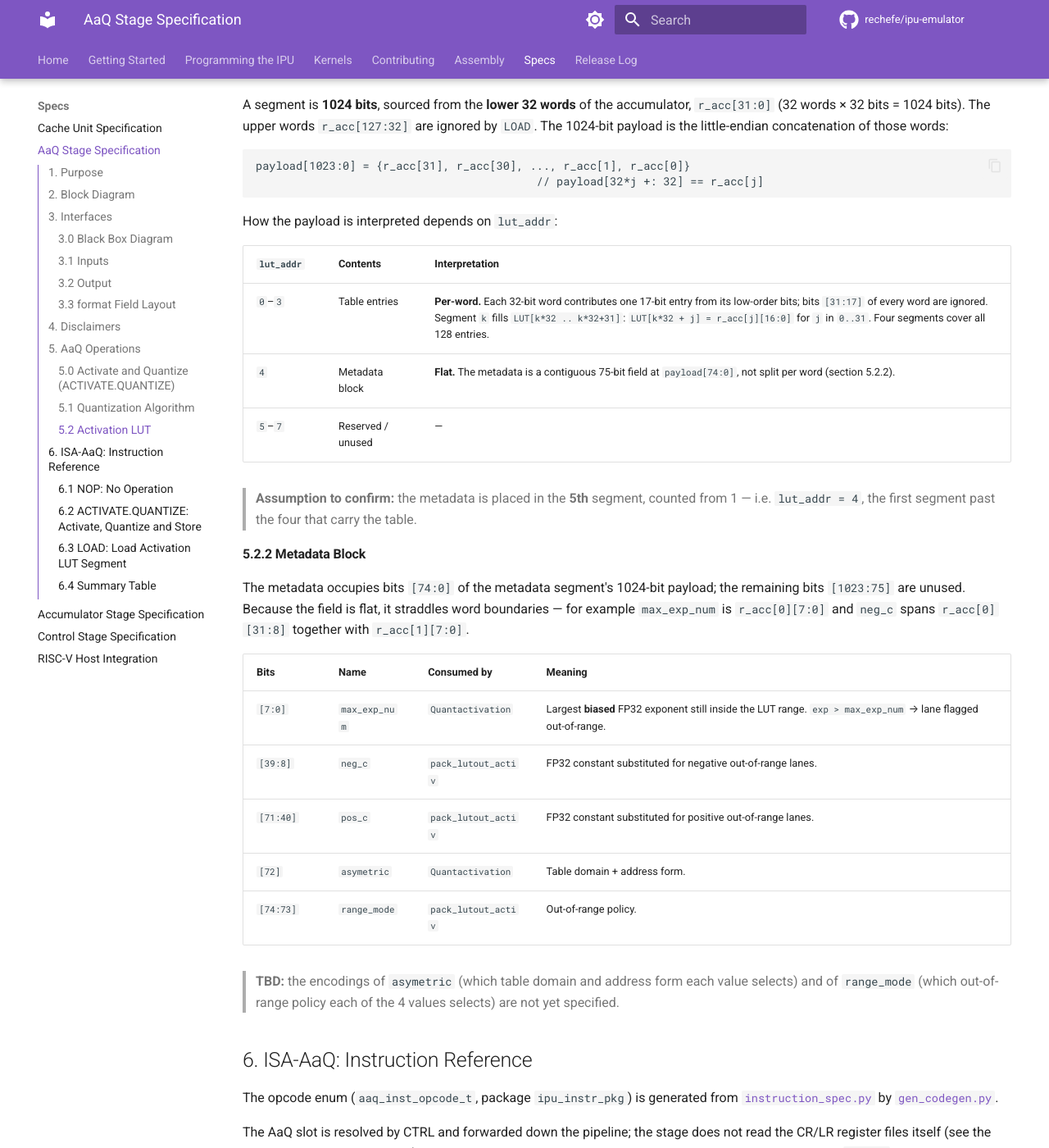
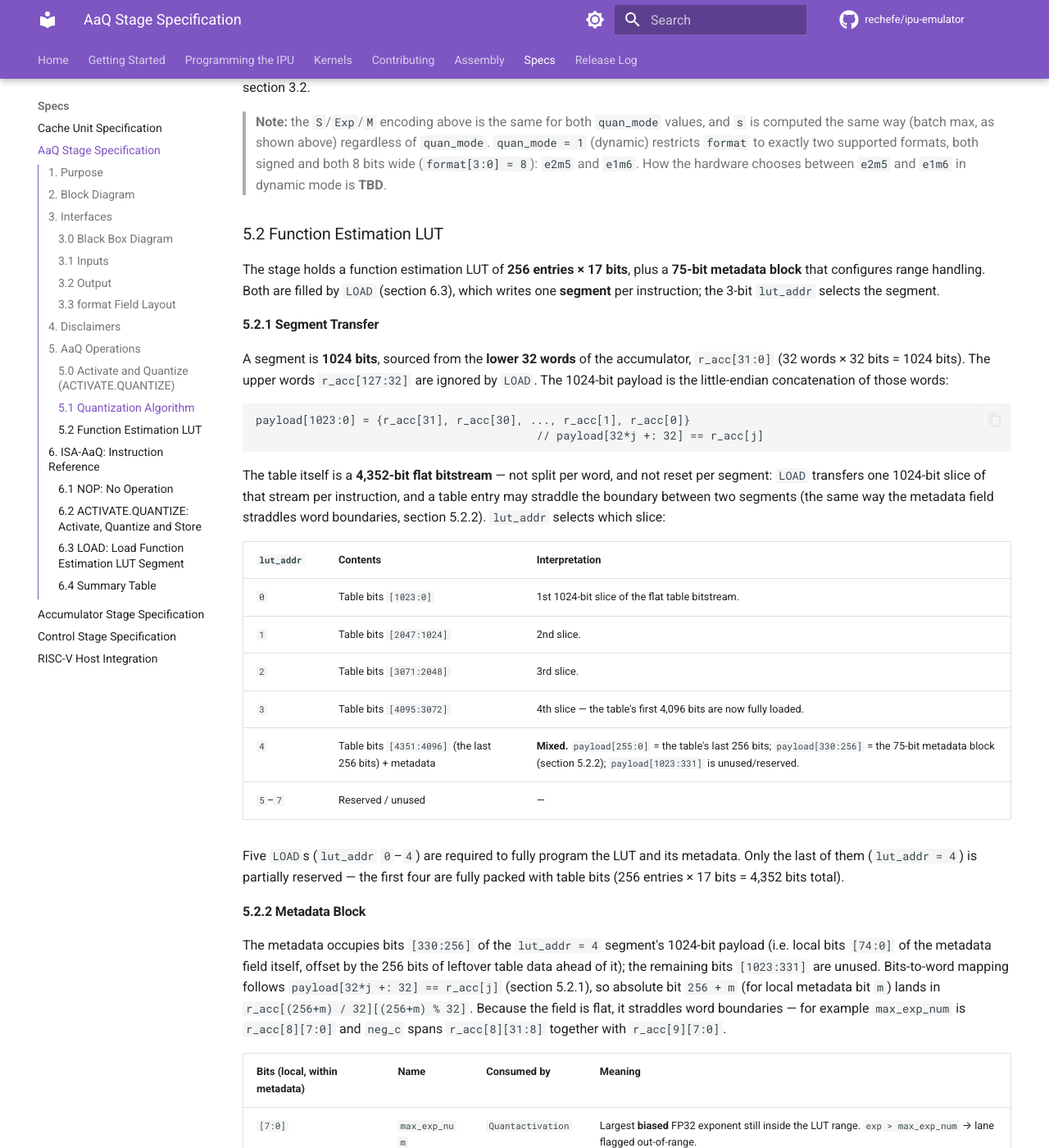
Before and after one commit to rechefe/ipu-emulator, an MkDocs documentation site: the page built from docs/content/specs/stage-aaq-str.md, in a window 1280 px wide and 1400 px high, scrolled down 5834 px. Shown: the whole window at 82% size. Built offline with MkDocs 1.6.1 and Material for MkDocs 9.7.7, drawn with Linux system fonts in a browser that asks for light colours; comment, search, counter and statistics services are not loaded; some of the changed text lies outside the part shown.

Commit message:
fix: clarify AaQ stage documentation and correct format field details

````diff
--- a/docs/content/specs/stage-aaq-str.md
+++ b/docs/content/specs/stage-aaq-str.md
@@ -5,25 +5,24 @@
 The AaQ (Activation and Quantization) stage applies element-wise activation
 and special functions to the 128-element accumulator, quantizes the
 128-element vector into an 8-bit vector, and **writes the result to external
-memory (XMEM) itself** — there is no separate Store stage. It produces:
+memory (XMEM) It produces:
 
 - A 128-element vector of 8-bit quantized values.
 - A scale factor.
 - A format field.
 
-The stage also owns the activation **LUT**, which is filled by the `LOAD`
+The stage also owns the function estimation **LUT**, which is filled by the `LOAD`
 instruction (section 6.3).
 
 ## 2. Block Diagram
 
 ```mermaid
 flowchart LR
-    mult_stage:::blue
     acc_stage:::blue
     ACC(["r_acc 128x32bit"]):::yellow
     WADDR(["write_addr"]):::yellow
-    XMEM(["XMEM write<br>Memory[write_addr] =<br>128x8bit elements | 8bit scale | 7bit format"]):::red
-    LUT["LUT<br>128x17bit<br>+ 75b metadata"]:::teal
+    XMEM(["XMEM write<br>Memory[write_addr] =<br>128x8bit elements | 8bit scale | 8bit format"]):::red
+    LUT["LUT<br>256x17bit<br>+ 75b metadata"]:::teal
     ACT["Activation"]:::teal
     QUANT["Quantization"]:::teal
 
@@ -85,7 +84,7 @@
 | `valid_elements` | `input logic [7:0]` | Number of valid elements in `r_acc`, range `0`–`128`. 8 bits are required because `128` is not representable in 7. |
 | `partition` | `input logic [1:0]` | Element partition grouping: enum of `1`/`2`/`4`/`8` (encoded `00`/`01`/`10`/`11`). Exact semantics TBD. |
 | `partition_mask` | `input logic [2:0]` | Count of `partition` groups, counted from the right (highest-indexed group), that are masked out entirely. `0` = all `partition` groups valid; `k` = the rightmost `k` groups are masked — their elements do not participate in activation/quantization and their output elements are forced to 0 (section 6.2). `k` must not exceed `partition - 1` (masking every group is not a supported configuration). Example: `partition = 8` splits the 128 elements into 8 groups of 16 (`elements[0:15] \| elements[16:31] \| ... \| elements[112:127]`); `partition_mask = 2` masks the rightmost 2 groups, i.e. `elements[96:127]`. |
-| `format` | `input logic [6:0]` | Output element format. See section 3.3. |
+| `format` | `input logic [7:0]` | Output element format. See section 3.3. |
 | `quan_mode` | `input logic` | Scale-factor mode: `1` = dynamic, `0` = static. |
 | `write_addr` | `input logic [XMEM_ADDR_W-1:0]` | Destination XMEM address for the quantized result (see `XMEM_ADDR_W` in the Control stage spec, section 4). The stage writes to this address directly. |
 
@@ -94,47 +93,47 @@
 ### 3.2 Output
 
 AaQ performs the XMEM write itself. On `ACTIVATE.QUANTIZE` (and only on that
-opcode — see section 4) the stage drives a single 1039-bit write to
+opcode — see section 4) the stage drives a single 1040-bit write to
 `Memory[write_addr]`:
 
 | Field | Width | Description |
 |-------|-------|-------------|
 | `elements` | 128 × 8 = 1024 bits | 128 quantized elements, 8 bits each (section 5.1). |
 | `scale` | 8 bits | Batch scale factor, `e8m0` (section 5.1). |
-| `format` | 7 bits | Passed through unchanged from the `format` input (section 3.3). |
+| `format` | 8 bits | Passed through unchanged from the `format` input (section 3.3). |
 
-Total write payload: 1024 + 8 + 7 = **1039 bits**, to address `write_addr`.
+Total write payload: 1024 + 8 + 8 = **1040 bits**, to address `write_addr`.
 
 `aaq_out` is used below as the pseudocode name for this bundle; the concrete
 storage/register implementation is left to the designer.
 
 ### 3.3 `format` Field Layout
 
-`format` is 7 bits:
+`format` is 8 bits:
 
 | Bits | Name | Description |
 |------|------|-------------|
-| `[6]` | `sign` | `0` = unsigned, `1` = signed. |
-| `[5:3]` | `exp_bits` (`fe`) | Number of exponent bits, `0`–`7`. |
-| `[2:0]` | `width` | Total element width, encoded as `width - 1`; field value `0`–`7` means a total width `W` of `1`–`8` bits. |
+| `[7]` | `sign` | `0` = unsigned, `1` = signed. |
+| `[6:4]` | `exp_bits` (`fe`) | Number of exponent bits, `0`–`7`. |
+| `[3:0]` | `width` | Total element width `W`, stored directly (no offset): value `1`–`8`. `0` is reserved/invalid. |
 
 The mantissa is **the remainder** — what is left of the element width once the
 sign and exponent bits are taken out:
 
 ```text
-sign_bit = format[6]                 // 0 or 1
-fe       = format[5:3]               // exponent bits
-W        = format[2:0] + 1           // total element width, 1..8 bits
+sign_bit = format[7]                 // 0 or 1
+fe       = format[6:4]               // exponent bits
+W        = format[3:0]               // total element width, 1..8 bits (stored directly)
 fm       = W - fe - sign_bit         // mantissa bits (the leftover)
 ```
 
 `fm` must be `>= 0`, i.e. `W >= fe + sign_bit`; encodings that violate this are
 invalid. `fm = 0` is legal (no mantissa bits). `W <= 8` always, so a quantized
 element always fits in its 8-bit output slot; when `W < 8` the unused
-high-order bits are zero-padded.
+low-order bits are zero-padded.
 
 Example: signed, 2 exponent bits, 8-bit width (`e2m5`) is
-`format = {1, 3'd2, 3'd7}` → `fm = 8 - 2 - 1 = 5`.
+`format = {1, 3'd2, 4'd8}` → `fm = 8 - 2 - 1 = 5`.
 
 ## 4. Disclaimers
 
@@ -151,47 +150,67 @@
 separate activate-only or quantize-only instruction. It applies an
 element-wise activation function to every element of `r_acc`.
 
-The function is selected via `function_type` and applied directly to the
-FP32 elements. Functions besides `relu`,
-`relu6`, and `identity` are loaded into the LUT; functions called by name `exp2`,`rsqrt`, `reciprocal`, or `generic`, require the function to be
-present in the LUT.
+The function is selected via `function_type` and applied to each FP32
+element. `identity`, `relu`, and `relu6` are computed directly; `exp2`,
+`reciprocal`, `rsqrt`, and `generic` are evaluated through the LUT, so the
+selected function must already be loaded there (section 5.2).
 
 ```text
 for i in 0..127:
+    x = r_acc[i]
     case function_type:
-        identity:    activated[i] = r_acc[i]
-        relu:        activated[i] = max(0, r_acc[i])
-        relu6:       activated[i] = min(max(0, r_acc[i]), 6)
-        reciprocal:  activated[i] = (r_acc[i] == 0) ? inf : LUT[function_type](r_acc[i])
-        rsqrt:       activated[i] = (r_acc[i] == 0) ? inf : (r_acc[i] < 0) ? 0 : LUT[function_type](r_acc[i])
-        exp2:        activated[i] = LUT[function_type](r_acc[i])
-        generic:     activated[i] = LUT[function_type](r_acc[i])
+        // computed directly
+        identity:    activated[i] = x
+        relu:        activated[i] = max(0, x)
+        relu6:       activated[i] = min(max(0, x), 6)
+
+        // evaluated through the LUT, no special-casing
+        exp2:        activated[i] = LUT[function_type](x)
+        generic:     activated[i] = LUT[function_type](x)
+
+        // evaluated through the LUT, with a guard for x's sign/zero
+        reciprocal:  if x == 0:      activated[i] = inf
+                     else:           activated[i] = LUT[function_type](x)
+        rsqrt:       if x == 0:      activated[i] = inf
+                     elif x < 0:     activated[i] = 0
+                     else:           activated[i] = LUT[function_type](x)
 ```
 
 Supported function types: activation and special functions grouped onto a
 single field:
 
 
-| Encoding | Name | Formula | Explicit Function(s) | Notes |
-|----------|------|---------|----------------------|-------|
-| 1 | `identity` | `f(x) = x` | `identity`: `f(x) = x` | Pass-through; no transform. |
-| 2 | `relu` | `f(x) = max(0, x)` | `relu`: `f(x) = max(0, x)` | Most common non-linearity. |
-| 3 | `relu6` | `f(x) = min(max(0, x), 6)` | `relu6`: `f(x) = min(max(0, x), 6)` | Clipped ReLU; used in MobileNet. |
-| 4 | `generic` | `f(x) = LUT[generic](x)` | `sigmoid`: `f(x) = 1 / (1 + e^-x)`<br>`tanh`: `f(x) = (e^x - e^-x) / (e^x + e^-x)`<br>`gelu`: `f(x) = x · Φ(x) = 0.5 · x · (1 + erf(x / √2))`<br>`softplus`: `f(x) = ln(1 + e^x)`<br>`elu`: `f(x) = x` if `x ≥ 0`, else `α · (e^x - 1)` (α = 1.0)<br>`silu`: `f(x) = x · sigmoid(x) = x / (1 + e^-x)` | Covers all activations except `relu` and `relu6`. All of them are called by the single name `generic`; which one is applied is decided by whichever function was loaded into the LUT, not by the encoding. |
-| 5 | `reciprocal` | `f(x) = 1/x` (inf if x = 0) | `reciprocal`: `f(x) = 1/x` (inf if x = 0) | Multiplicative inverse; useful for normalization. |
-| 6 | `rsqrt` | `f(x) = 1/√x` (inf if x = 0, 0 if x < 0) | `rsqrt`: `f(x) = 1/√x` (inf if x = 0, 0 if x < 0) | Reciprocal square root; used in layer normalization. |
-| 7 | `exp2` | `f(x) = 2^x` | `exp2`: `f(x) = 2^x` | Used for dequantization, softmax and attention scaling. |
+| Encoding | Name | Formula | Notes |
+|----------|------|---------|-------|
+| 1 | `identity` | `f(x) = x` | Pass-through; no transform. |
+| 2 | `relu` | `f(x) = max(0, x)` | Most common non-linearity. |
+| 3 | `relu6` | `f(x) = min(max(0, x), 6)` | Clipped ReLU; used in MobileNet. |
+| 4 | `generic` | `f(x) = LUT[generic](x)` | Covers all activations except `relu` and `relu6` — see the table below for the explicit function each one computes. All of them are called by the single name `generic`; which one is applied is decided by whichever function was loaded into the LUT, not by the encoding. |
+| 5 | `reciprocal` | `f(x) = 1/x` (inf if x = 0) | Multiplicative inverse; useful for normalization. |
+| 6 | `rsqrt` | `f(x) = 1/√x` (inf if x = 0, 0 if x < 0) | Reciprocal square root; used in layer normalization. |
+| 7 | `exp2` | `f(x) = 2^x` | Used for dequantization, softmax and attention scaling. |
+
+`generic` (encoding 4) covers six functions, all loaded into and called through the same LUT entry:
+
+| Name | Formula |
+|------|---------|
+| `sigmoid` | `f(x) = 1 / (1 + e^-x)` |
+| `tanh` | `f(x) = (e^x - e^-x) / (e^x + e^-x)` |
+| `gelu` | `f(x) = x · Φ(x) = 0.5 · x · (1 + erf(x / √2))` |
+| `softplus` | `f(x) = ln(1 + e^x)` |
+| `elu` | `f(x) = x` if `x ≥ 0`, else `α · (e^x - 1)` (`α = 1.0`) |
+| `silu` | `f(x) = x · sigmoid(x) = x / (1 + e^-x)` |
 
 ### 5.1 Quantization Algorithm
 
 After activation (section 5.0), each activated FP32 element `a` (IEEE-754 single
 precision: 1-bit sign `S`, 8-bit exponent `e`, 23-bit mantissa) is quantized
 to the format selected by `format` (section 3.3): a sign bit present only if
-`format[6] = 1` (signed; omitted when unsigned), `fe` exponent bits
-(`format[5:3]`), and `fm` mantissa bits derived as the leftover
-`fm = W - fe - sign_bit`, where `W = format[2:0] + 1` is the total element
-width. Since the mantissa is the remainder of the width, `sign + fe + fm`
-always totals exactly `W`; when `W < 8` the leftover high-order bits of the
+`format[7] = 1` (signed; omitted when unsigned), `fe` exponent bits
+(`format[6:4]`), and `fm` mantissa bits derived as the leftover
+`fm = W - fe - sign_bit`, where `W = format[3:0]` (stored directly, no
+offset) is the total element width. Since the mantissa is the remainder of the width, `sign + fe + fm`
+always totals exactly `W`; when `W < 8` the leftover low-order bits of the
 8-bit quantized element are zero-padded. `fe` is at minimum 1 bit; `fm` may be
 0 bits. FP32 inputs are always treated as normalized (implicit leading 1);
 subnormal inputs are not specially handled.
@@ -223,10 +242,10 @@
     M   = RTN(1.M >> [E - (2^fe - 1) + 1])  // extra right-shift preserves magnitude instead of flushing to zero
 ```
 
-`RTN` = round to nearest. Sign `S` (when present, `format[6] = 1`) is passed
+`RTN` = round to nearest. Sign `S` (when present, `format[7] = 1`) is passed
 through unchanged. The final 8-bit quantized element is
-`{0-pad, S?, Exp, M}`: `S`, `Exp` (`fe` bits), and `M` (`fm` bits) packed at
-the low end, zero-padded at the high end to fill 8 bits. The write payload
+`{S?, Exp, M, 0-pad}`: `S`, `Exp` (`fe` bits), and `M` (`fm` bits) packed at
+the high end, zero-padded at the low end to fill 8 bits. The write payload
 also carries `Format` (passed through unchanged from the `format` input) and
 the batch `Scale` (`s`), as described in section 3.2.
 
@@ -234,12 +253,12 @@
 > `quan_mode` values, and `s` is computed the same way (batch max, as shown
 > above) regardless of `quan_mode`. `quan_mode = 1` (dynamic) restricts
 > `format` to exactly two supported formats, both signed and both 8 bits
-> wide (`format[2:0] = 7`): `e2m5` and `e1m6`. How the hardware chooses
+> wide (`format[3:0] = 8`): `e2m5` and `e1m6`. How the hardware chooses
 > between `e2m5` and `e1m6` in dynamic mode is **TBD**.
 
-### 5.2 Activation LUT
+### 5.2 Function Estimation LUT
 
-The stage holds an activation lookup table of **128 entries × 17 bits**,
+The stage holds a function estimation LUT of **256 entries × 17 bits**,
 plus a **75-bit metadata block** that configures range handling. Both are
 filled by `LOAD` (section 6.3), which writes one **segment** per instruction;
 the 3-bit `lut_addr` selects the segment.
@@ -256,26 +275,39 @@
                                           // payload[32*j +: 32] == r_acc[j]
 ```
 
-How the payload is interpreted depends on `lut_addr`:
+The table itself is a **4,352-bit flat bitstream** — not split per word, and
+not reset per segment: `LOAD` transfers one 1024-bit slice of that stream
+per instruction, and a table entry may straddle the boundary between two
+segments (the same way the metadata field straddles word boundaries,
+section 5.2.2). `lut_addr` selects which slice:
 
 | `lut_addr` | Contents | Interpretation |
 |------------|----------|----------------|
-| `0`–`3` | Table entries | **Per-word.** Each 32-bit word contributes one 17-bit entry from its low-order bits; bits `[31:17]` of every word are ignored. Segment `k` fills `LUT[k*32 .. k*32+31]`: `LUT[k*32 + j] = r_acc[j][16:0]` for `j` in `0..31`. Four segments cover all 128 entries. |
-| `4` | Metadata block | **Flat.** The metadata is a contiguous 75-bit field at `payload[74:0]`, not split per word (section 5.2.2). |
+| `0` | Table bits `[1023:0]` | 1st 1024-bit slice of the flat table bitstream. |
+| `1` | Table bits `[2047:1024]` | 2nd slice. |
+| `2` | Table bits `[3071:2048]` | 3rd slice. |
+| `3` | Table bits `[4095:3072]` | 4th slice — the table's first 4,096 bits are now fully loaded. |
+| `4` | Table bits `[4351:4096]` (the last 256 bits) + metadata | **Mixed.** `payload[255:0]` = the table's last 256 bits; `payload[330:256]` = the 75-bit metadata block (section 5.2.2); `payload[1023:331]` is unused/reserved. |
 | `5`–`7` | Reserved / unused | — |
 
-> **Assumption to confirm:** the metadata is placed in the **5th** segment,
-> counted from 1 — i.e. `lut_addr = 4`, the first segment past the four that
-> carry the table.
+Five `LOAD`s (`lut_addr` `0`–`4`) are required to fully program the LUT and
+its metadata. Only the last of them (`lut_addr = 4`) is partially reserved —
+the first four are fully packed with table bits (256 entries × 17 bits =
+4,352 bits total).
 
 #### 5.2.2 Metadata Block
 
-The metadata occupies bits `[74:0]` of the metadata segment's 1024-bit
-payload; the remaining bits `[1023:75]` are unused. Because the field is flat,
-it straddles word boundaries — for example `max_exp_num` is `r_acc[0][7:0]`
-and `neg_c` spans `r_acc[0][31:8]` together with `r_acc[1][7:0]`.
+The metadata occupies bits `[330:256]` of the `lut_addr = 4` segment's
+1024-bit payload (i.e. local bits `[74:0]` of the metadata field itself,
+offset by the 256 bits of leftover table data ahead of it); the remaining
+bits `[1023:331]` are unused. Bits-to-word mapping follows
+`payload[32*j +: 32] == r_acc[j]` (section 5.2.1), so absolute bit `256 + m`
+(for local metadata bit `m`) lands in `r_acc[(256+m) / 32][(256+m) % 32]`.
+Because the field is flat, it straddles word boundaries — for example
+`max_exp_num` is `r_acc[8][7:0]` and `neg_c` spans `r_acc[8][31:8]` together
+with `r_acc[9][7:0]`.
 
-| Bits | Name | Consumed by | Meaning |
+| Bits (local, within metadata) | Name | Consumed by | Meaning |
 |------|------|-------------|---------|
 | `[7:0]` | `max_exp_num` | `Quantactivation` | Largest **biased** FP32 exponent still inside the LUT range. `exp > max_exp_num` → lane flagged out-of-range. |
 | `[39:8]` | `neg_c` | `pack_lutout_activ` | FP32 constant substituted for negative out-of-range lanes. |
@@ -327,13 +359,13 @@
   aaq_out.elements[n..127] = 0
   aaq_out.scale = s                                    // section 5.1
   aaq_out.format = format
-  Memory[write_addr] = aaq_out                         // 1039 bits, section 3.2
+  Memory[write_addr] = aaq_out                         // 1040 bits, section 3.2
   ```
 - **Example:** `ACTIVATE.QUANTIZE relu, CR15;;`
 
-### 6.3 `LOAD`: Load Activation LUT Segment
+### 6.3 `LOAD`: Load Function Estimation LUT Segment
 
-- **Summary:** Fill one 1024-bit segment of the activation LUT (section 5.2) from the lower 32 words of `r_acc`. The 3-bit `lut_addr` selects the target segment: `0`–`3` load table entries, `4` loads the metadata block. Performs no XMEM write and does not modify `r_acc`.
+- **Summary:** Fill one 1024-bit segment of the function estimation LUT (section 5.2) from the lower 32 words of `r_acc`. The 3-bit `lut_addr` selects the target segment: `0`–`3` load table entries, `4` loads the metadata block. Performs no XMEM write and does not modify `r_acc`.
 - **Syntax:** `LOAD lut_addr`
 - **Operands:**
   - `lut_addr`: LUT segment index, `0`–`7` (`0`–`3` = table, `4` = metadata, `5`–`7` reserved).
````
Also changed, not shown: other parts of docs/content/specs/stage-aaq-str.md (+2 -2 lines).
